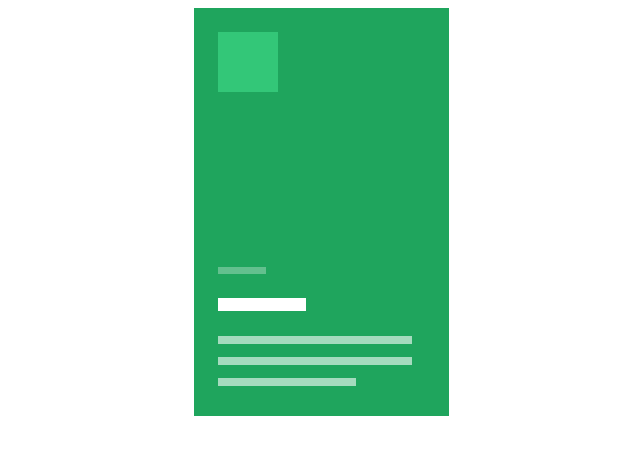
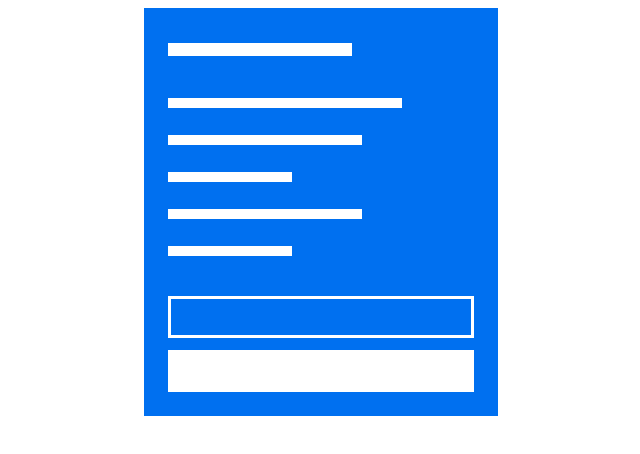
Before and after one commit to kucherovruslan/yadx-shri-2019-1, a website: page index.html in a window 1280 px wide. Shown: the whole page, without its empty margins (319-959 px from the left). Drawn offline with Linux system fonts and the light colour scheme.

Commit message:
content: subscription

```diff
--- a/index.html
+++ b/index.html
@@ -1,12 +1,12 @@
 <html>
     <head>
         <link rel='stylesheet' href="build/base.css">
-        <link rel='stylesheet' href="build/content/offer.css">
+        <link rel='stylesheet' href="build/content/subscription.css">
 
         <script src='src/template-engine.js'></script>
         <script src='src/base.js'></script>
 
-        <script src='src/offer.js'></script>
+        <script src='src/subscription.js'></script>
 
     </head>
     <body>
--- /dev/null
+++ b/src/subscription.js
@@ -0,0 +1,132 @@
+const getAdvantage = (textWords) => {
+    const advantage = {
+        block: 'subscription',
+        elem: 'advantage',
+        mix: [
+            {
+                block: 'list',
+                elem: 'item',
+                elemMods: {
+                    'space-b': 's'
+                }
+            }
+        ],
+        content: {
+            block: 'text',
+            mods: {
+                view: 'primary',
+                size: 'l'
+            },
+            content: textWords.map(word => generateWord(word))
+        }
+    }
+
+    return advantage;
+}
+
+
+const subscription = {
+    block: 'subscription',
+    mix: [
+        {
+            block: 'card',
+            mods: {
+                view: 'default'
+            }
+        },
+        {
+            block: 'theme',
+            mods: {
+                color: 'project-brand'
+            }
+        }
+    ],
+    content: [
+        {
+            block: 'subscription',
+            elem: 'info',
+            mix: [
+                {
+                    block: 'card',
+                    elem: 'content',
+                    elemMods: {
+                        'space-a': 'xl'
+                    }
+                }
+            ],
+            content: [
+                {
+                    block: 'subscription',
+                    elem: 'title',
+                    content: {
+                        block: 'text',
+                        mods: {
+                            view: 'primary',
+                            size: 'xxl'
+                        },
+                        content: {
+                            block: 'text',
+                            elem: 'word',
+                            elemMods: {
+                                width: 'l'
+                            }
+                        }
+                    }
+                },
+                {
+                    block: 'subscription',
+                    elem: 'advantages',
+                    mix: [
+                        {
+                            block: 'list'
+                        }
+                    ],
+                    content: [
+                        getAdvantage(['l', 'm', 's']),
+                        getAdvantage(['l', 's', 's']),
+                        getAdvantage(['m', 's', 's']),
+                        getAdvantage(['l', 's', 's']),
+                        getAdvantage(['m', 's', 's']),
+                    ]
+                }
+            ]
+        },
+        {
+            block: 'subscription',
+            elem: 'footer',
+            mix: [
+                {
+                    block: 'card',
+                    elem: 'footer',
+                    elemMods: {
+                        'space-a': 'xl'
+                    }
+                },
+                {
+                    block: 'list'
+                }
+            ],
+            content: [
+                {
+                    block: 'input',
+                    mods: {
+                        size: 'l'
+                    }
+                },
+                {
+                    block: 'button',
+                    mods: {
+                        size: 'l',
+                        width: 'full'
+                    }
+                }
+            ]
+        }
+    ]
+}
+
+document.addEventListener('DOMContentLoaded', () => {
+    const html = parse(subscription);
+    const root = document.getElementById('root');
+    root.innerHTML = html;
+})
--- a/styles/base.scss
+++ b/styles/base.scss
@@ -570,7 +570,7 @@ $word-width: (
 // Content
 
 .text {
-    height: 100%;
+    // height: 100%;
     &_align {
         &_center {
             margin: 0 auto;
--- /dev/null
+++ b/styles/content/subscription.scss
@@ -0,0 +1,14 @@
+
+.subscription {
+    min-height: 408px;
+    width: 354px;
+    margin: auto;
+
+    .input {
+        margin-bottom: var(--space_s);
+    }
+
+    &__title {
+        margin-bottom: var(--space_xl);
+    }
+}
```
Also changed, not shown: build/base.css, build/content/subscription.css (added).
